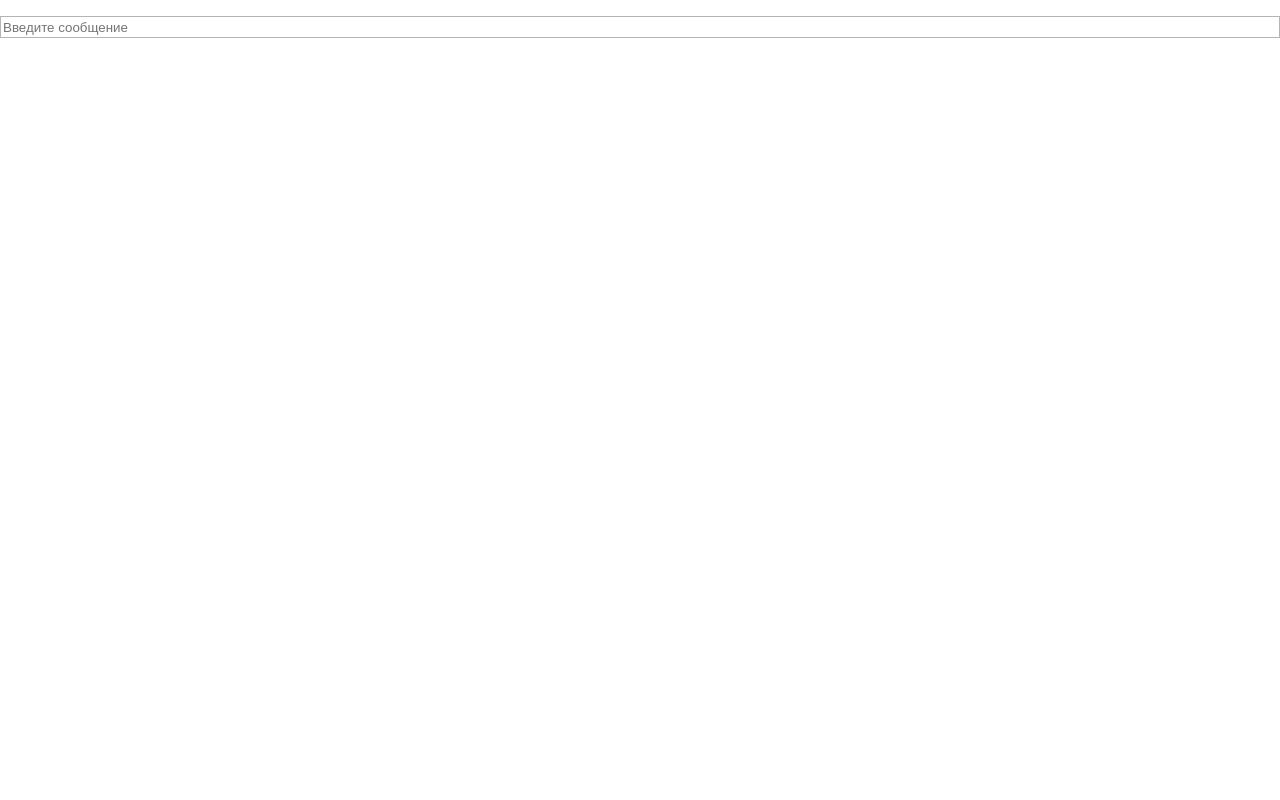
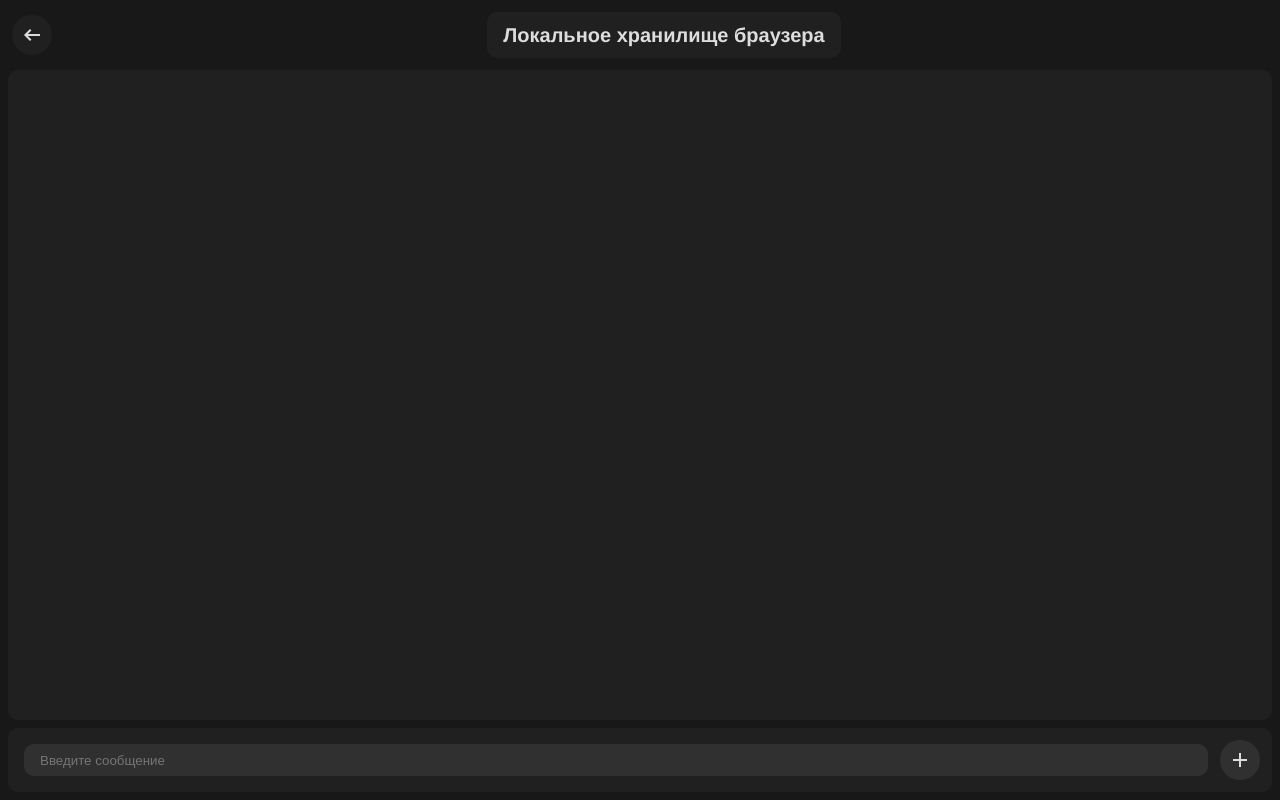
Before and after one commit to dxvxlopxr/2024-2-VK-EDU-Frontend-A-Gavrilov, a website built with webpack: page hw-2/src/index.html in a window 1280 px wide. Built offline with nearby package versions, Linux system fonts and the light colour scheme.

Commit message:
HW 2 IS DONE?

```diff
--- a/hw-2/src/index.css
+++ b/hw-2/src/index.css
@@ -1,12 +1,4 @@
 @import url("https://fonts.googleapis.com/css2?family=Material+Symbols+Outlined:opsz,wght,FILL,GRAD@20..48,100..700,0..1,-50..200");
-
-/* .material-symbols-outlined {
-  font-variation-settings:
-  'FILL' 0,
-  'wght' 400,
-  'GRAD' 0,
-  'opsz' 24
-} */
 
 html {
     box-sizing: border-box;
@@ -20,34 +12,126 @@ html {
 
 body {
     margin: 0;
-    background-color: #fff;
-    color: #333;
+
+    background-color: #181818;
+    color: #ddd;
     font-size: 15px;
     font-family: Helvetica, Arial, sans-serif;
     font-weight: 400;
     line-height: 20px;
 }
 
-.send-message-form {
-    width: 100%;
-    display: inline-block;
-    border: 1px solid rgba(25, 25, 25, 0.32);
+#messenger {
+    display: flex;
+    height: 100vh;
+
+    flex-direction: column;
+}
+
+.chat-header {
+    display: flex;
+    margin: 8px 8px 0 8px;
+
+    align-items: center;
+}
+
+#back {
+    margin: 4px;
+    height: 40px;
+    width: 40px;
+    border: 0;
+    border-radius: 50%;
+    padding: 8px;
+
+    background-color: #202020;
+    color: #ddd;
+    cursor: pointer;
+}
+
+.chat-header > h1 {
+    margin: 4px auto;
+    border-radius: 10px;
+    padding: 8px 16px;
+
+    background-color: #202020;
+    font-size: 20px;
+    line-height: 30px;
 }
 
 .messages {
-    color: red;
-    /* border: 1px solid; */
-    border-radius: 4px;
-    margin: 4px 0;
-    padding: 4px;
+    display: flex;
+    margin: 8px;
+    flex: 1;
+    border-radius: 10px;
+    padding: 8px;
+
+    background-color: #202020;
+    flex-direction: column;
+    align-items: flex-start;
+    overflow: auto;
 }
 
-.send-message-form-text-input [type=submit] {
-    visibility: collapse;
+.message {
+    display: flex;
+    margin: 4px;
+    border-radius: 10px;
+
+    background-color: #303030;
+    list-style-type: none;
+    align-items: center;
+}
+
+.message-time, .message-sender {
+    margin: 8px;
+    border-radius: 10px;
+    padding: 8px;
+
+    background-color: #404040;
+    color: #bbb;
+}
+
+.message-text {
+    margin: 8px;
+    flex: 1;
+    border-radius: 10px;
+    padding: 8px;
+
+    background-color: #404040;
+    color: #eee;
+}
+
+.send-message-form {
+    display: flex;
+    margin: 0 8px 8px 8px;
+    border-radius: 10px;
+    padding: 8px;
+
+    background-color: #202020;
 }
 
 .send-message-form-text-input {
+    margin: 8px;
+    flex: 1;
+    min-width: 0;
     border: 0;
+    border-radius: 10px;
+    padding: 0 16px;
+
+    background-color: #303030;
+    color: #ddd;
     outline: none;
-    width: calc(100% - 2px);
 }
+
+.send-message-form-submit-button {
+    margin: 4px;
+    height: 40px;
+    width: 40px;
+    border: 0;
+    border-radius: 50%;
+    padding: 8px;
+
+    background-color: #303030;
+    color: #ddd;
+    outline: none;
+    cursor: pointer;
+}
--- a/hw-2/src/index.html
+++ b/hw-2/src/index.html
@@ -8,15 +8,19 @@
 </head>
 
 <body>
-    <!-- <span class="material-symbols-outlined">favorite</span> -->
-    <!-- <ul class="messages"></ul>
-    <form class="send-message-form" action="/">
-        <input class="send-message-form-text-input" name="message-text" placeholder="Введите сообщение" type="text">
-    </form> -->
-    <ul class="messages"></ul>
-    <form class="send-message-form" action="/">
-        <input class="send-message-form-text-input" name="message-text" placeholder="Введите сообщение" type="text">
-    </form>
+    <div id="messenger">
+        <div class="chat-header">
+            <span id="back" class="material-symbols-outlined">arrow_left_alt</span>
+            <h1>Локальное хранилище браузера</h1>
+        </div>
+        <ul class="messages"></ul>
+        <form class="send-message-form" action="/">
+            <input class="send-message-form-text-input" name="message-text" placeholder="Введите сообщение" type="text">
+            <button class="send-message-form-submit-button" type="submit">
+                <span class="material-symbols-outlined">add</span>
+            </button>
+        </form>
+    </div>
 </body>
 
 </html>
--- a/hw-2/src/index.js
+++ b/hw-2/src/index.js
@@ -3,9 +3,17 @@ import './index.css';
 const addMessage = (message) => {
   Array.from(document.getElementsByClassName("messages")).forEach((messages) => {
     const newMessage = document.createElement("li");
-    newMessage.textContent = `${new Date(message["date"]).toLocaleString("ru-RU")} \
-    | ${message["sender"]} \
-    > ${message["text"]}`;
+    newMessage.setAttribute("class", "message");
+    const time = document.createElement("span");
+    time.setAttribute("class", "message-time");
+    time.textContent = new Date(message["date"]).toLocaleString("ru-RU");
+    const sender = document.createElement("span");
+    sender.setAttribute("class", "message-sender");
+    sender.textContent = message["sender"];
+    const text = document.createElement("span");
+    text.setAttribute("class", "message-text");
+    text.textContent = message["text"];
+    newMessage.append(time, sender, text);
     messages.appendChild(newMessage);
   });
 };
@@ -26,10 +34,8 @@ Array.from(document.getElementsByClassName('send-message-form')).forEach((sendMe
   sendMessageForm.addEventListener('submit', (event) => {
     event.preventDefault();
     const messageTextInput = sendMessageForm.getElementsByClassName("send-message-form-text-input")[0];
+    if (!messageTextInput.value) return;
     sendMessage({ sender: "Alexander Gavrilov", date: Date.now(), text: messageTextInput.value });
     messageTextInput.value = "";
   });
 });
-
-//? Стилизовать форму отправки сообщений (в меру возможности), в соответствии с макетом, для позиционирования элементов формы можно использовать CSS Flexbox
-//? Настроить деплой ваших страничек на GitHub Pages
```
